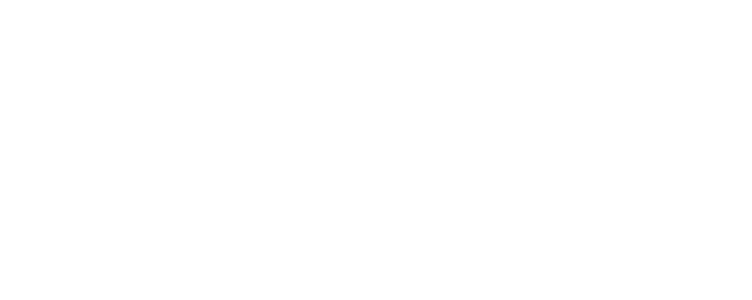
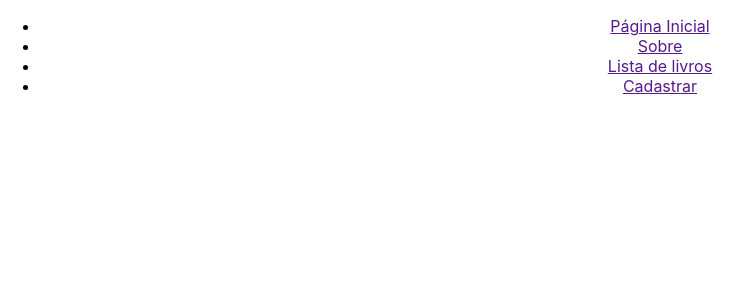
Before and after one commit to WilliamNovak/READING-JOURNAL, a React (Create React App) app: page / in a window 1280 px wide. Shown: the top 300 px of the page, without its empty margins (0-752 px from the left). Built offline with nearby package versions, Linux system fonts and the light colour scheme.

Commit message:
add NavBar component

```diff
--- a/src/App.js
+++ b/src/App.js
@@ -1,9 +1,11 @@
 import './App.css';
+import NavBar from './components/NavBar/NavBar';
 
 function App() {
   return (
     <div className="App">
       <header>
+        <NavBar></NavBar>
       </header>
     </div>
   );
--- /dev/null
+++ b/src/components/NavBar/NavBar.js
@@ -0,0 +1,23 @@
+
+const NavBar = () => {
+    return (
+        <nav>
+          <ul>
+            <li>
+              <a href=''>Página Inicial</a>
+            </li>
+            <li>
+              <a href=''>Sobre</a>
+            </li>
+            <li>
+              <a href=''>Lista de livros</a>
+            </li>
+            <li>
+              <a href=''>Cadastrar</a>
+            </li>
+          </ul>
+        </nav>
+    )
+}
+
+export default NavBar;
```
